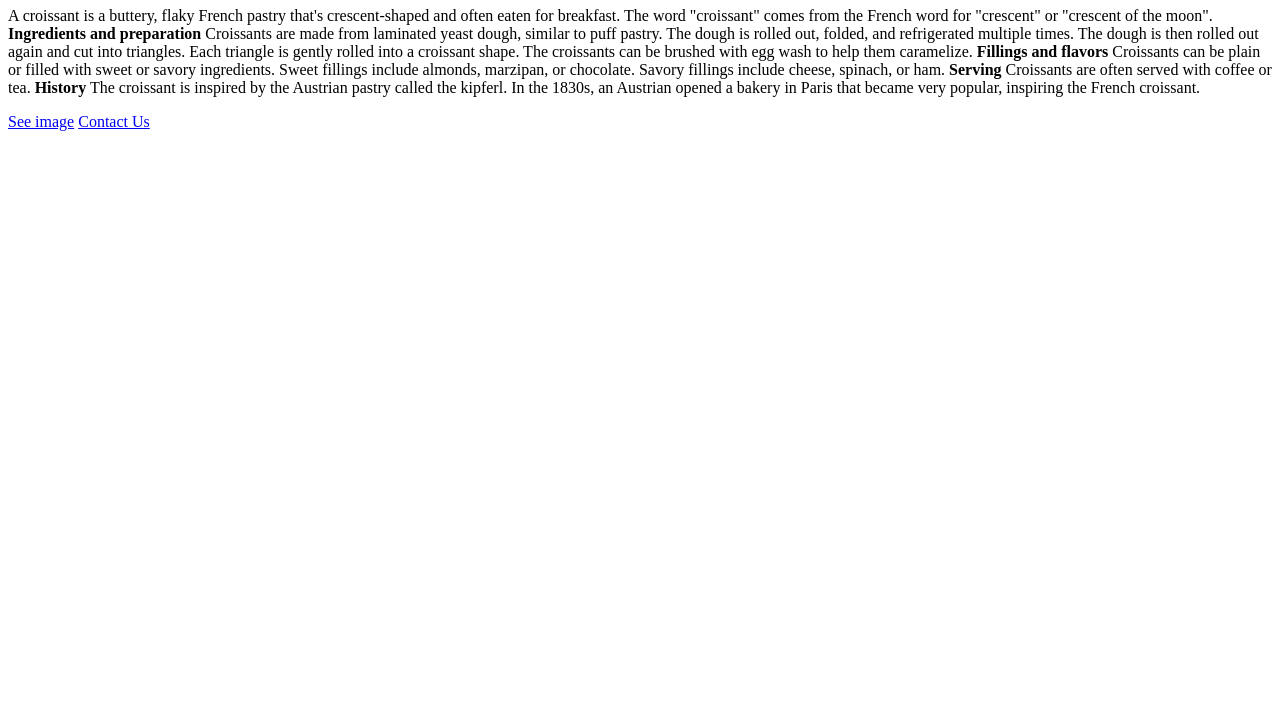
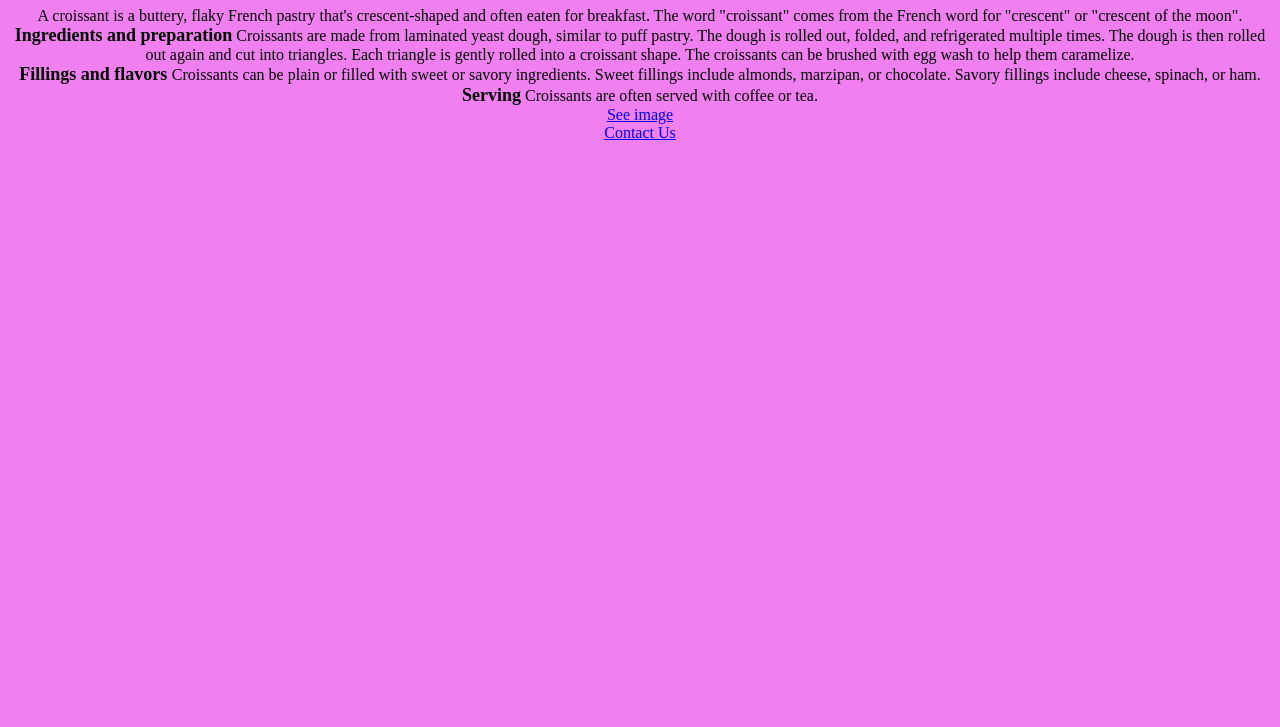
Before and after one commit to SANEH69/crossiant-saneh-website, a plain HTML site: page index.html in a window 1280 px wide. Shown: the part 73-800 px from the top of the page. Drawn offline with Linux system fonts and the light colour scheme.

Commit message:
Changed the background color

```diff
--- a/index.html
+++ b/index.html
@@ -3,28 +3,33 @@
 <head>
     <meta charset="UTF-8">
     <meta name="viewport" content="width=device-width, initial-scale=1.0">
+    <link href="/src/style.css" rel="stylesheet" />
     <title>Crossiant</title>
 </head>
 <body>
     <h1>Let's have a fun chat about crossiants</h1>
-    <p>
-        A croissant is a buttery, flaky French pastry that's crescent-shaped and often eaten for breakfast. The word "croissant" comes from the French word for "crescent" or "crescent of the moon".
-        <strong>Ingredients and preparation</strong>
+    <div>
+        <div>A croissant is a buttery, flaky French pastry that's crescent-shaped and often eaten for breakfast. The word "croissant" comes from the French word for "crescent" or "crescent of the moon". </div>
+        <div>
+            <strong>Ingredients and preparation</strong>
         Croissants are made from laminated yeast dough, similar to puff pastry.
         The dough is rolled out, folded, and refrigerated multiple times.
         The dough is then rolled out again and cut into triangles.
         Each triangle is gently rolled into a croissant shape.
         The croissants can be brushed with egg wash to help them caramelize.
-        <strong> Fillings and flavors </strong>
+    </div>
+        <div>
+            <strong>Fillings and flavors </strong>
         Croissants can be plain or filled with sweet or savory ingredients.
         Sweet fillings include almonds, marzipan, or chocolate.
         Savory fillings include cheese, spinach, or ham.
-        <strong>Serving</strong>
+    </div>
+        <div>
+            <strong>Serving</strong>
         Croissants are often served with coffee or tea.
-        <strong>History</strong>
-        The croissant is inspired by the Austrian pastry called the kipferl.
-        In the 1830s, an Austrian opened a bakery in Paris that became very popular, inspiring the French croissant.
-    </p>
+        </div>
+    </div>
+
     <a href="/photo.html">See image</a>
     <a href="/contact.html">Contact Us</a>
 </body>
--- /dev/null
+++ b/src/style.css
@@ -0,0 +1,14 @@
+body {
+    text-align: center;
+    background-color: rgb(240, 128, 240);
+}
+img {
+    max-width: 300px;
+}
+strong {
+    font-size: large;
+}
+a {
+    display: flex;
+    justify-content: space-around;
+}
```
Also changed, not shown: contact.html (+1 -0 lines), photo.html (+3 -0 lines).
